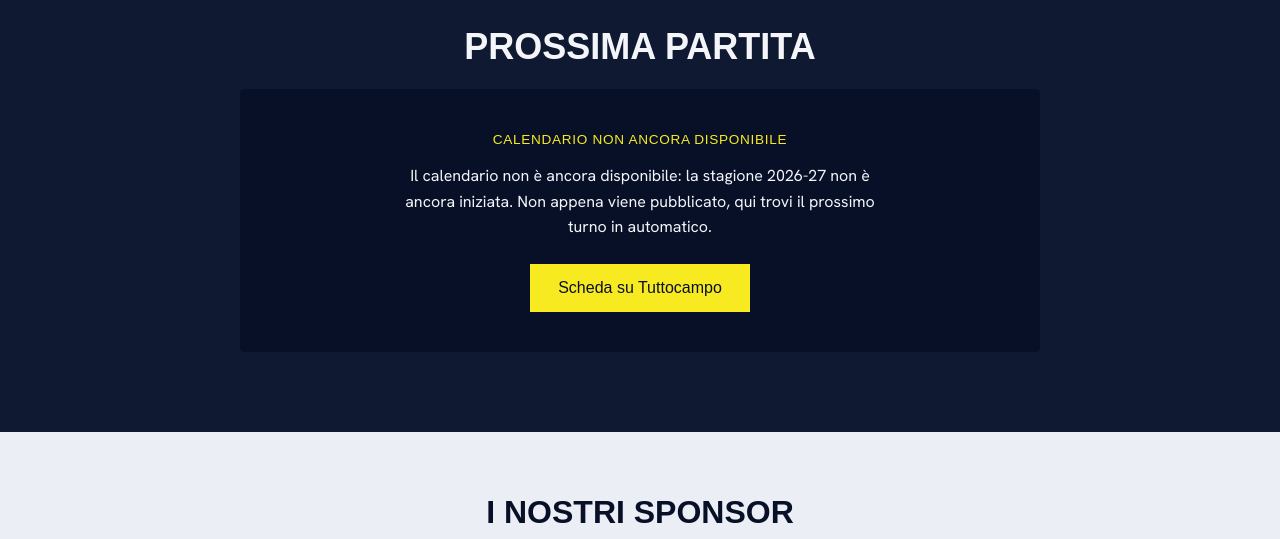
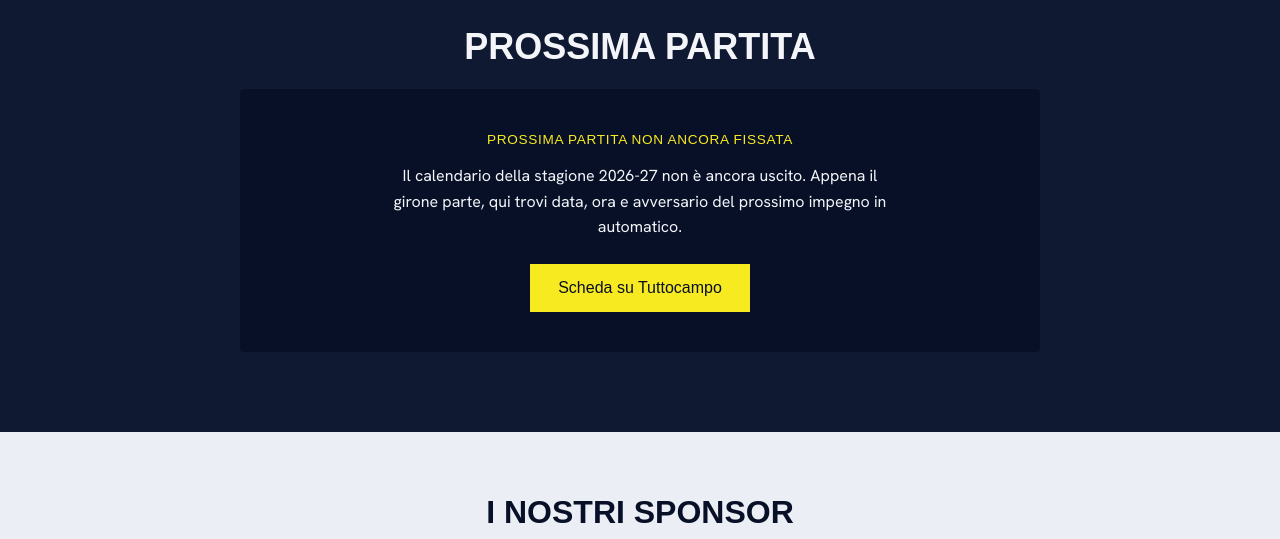
Before and after one commit to tanocalandi96-ciccio/asdcittadigalati, an Astro site: page / in a window 1280 px wide. Shown: the part 2720-3259 px from the top of the page. Built offline with nearby package versions, Linux system fonts and the light colour scheme; Astro itself is replaced by a stand-in of ours; animation ran at ten frames a second; a web font is replaced by a local one.

Commit message:
fix: allinea i tipi di widget a quelli che Tuttocampo offre davvero
Verificati uno per uno sul WidgetV2: esistono Classifica, Risultati,
Marcatori, Partita, ProssimaPartita. Il tipo Calendario risponde 404, quindi
il box in home usava un tipo che non sarebbe mai stato riempito.

- home: la prossima partita usa il tipo prossimaPartita
- documentato in tuttocampo.ts il formato URL, i tipi reali e come si ottiene
  il GUID del girone (generatore su /WidgetApi, serve login gratuito)

Co-Authored-By: Claude Opus 5 <noreply@anthropic.com>

```diff
--- a/src/components/NextMatch.astro
+++ b/src/components/NextMatch.astro
@@ -4,7 +4,7 @@ import TuttocampoWidget from "./TuttocampoWidget.astro";
 <section class="next-match" aria-labelledby="next-match-title">
   <div class="inner">
     <h2 id="next-match-title" class="font-display">Prossima partita</h2>
-    <TuttocampoWidget type="calendario" title="Calendario prossima partita - widget Tuttocampo" />
+    <TuttocampoWidget type="prossimaPartita" title="Prossima partita - widget Tuttocampo" />
   </div>
 </section>
 <style>
--- a/src/components/TuttocampoWidget.astro
+++ b/src/components/TuttocampoWidget.astro
@@ -1,7 +1,7 @@
 ---
 import { WIDGET_URLS, TEAM_PAGE } from "../lib/tuttocampo";
 
-type WidgetType = "classifica" | "risultati" | "calendario";
+type WidgetType = "classifica" | "risultati" | "calendario" | "prossimaPartita";
 interface Props {
   type: WidgetType;
   title: string;
@@ -24,17 +24,24 @@ const FALLBACK_COPY: Record<WidgetType, { kicker: string; testo: string }> = {
   calendario: {
     kicker: "Calendario non ancora disponibile",
     testo:
-      "Il calendario non è ancora disponibile: la stagione 2026-27 non è ancora iniziata. Non appena viene pubblicato, qui trovi il prossimo turno in automatico.",
+      "Il calendario non è ancora disponibile: la stagione 2026-27 non è ancora iniziata. Non appena viene pubblicato, qui trovi tutte le giornate del girone.",
+  },
+  prossimaPartita: {
+    kicker: "Prossima partita non ancora fissata",
+    testo:
+      "Il calendario della stagione 2026-27 non è ancora uscito. Appena il girone parte, qui trovi data, ora e avversario del prossimo impegno in automatico.",
   },
 };
 const { kicker, testo } = FALLBACK_COPY[type];
 
 // Altezza minima diversa per tipo: la classifica di un girone ha molte righe,
-// risultati/calendario ne hanno meno. Evita tre box identici quando i widget saranno attivi.
+// risultati/calendario ne hanno meno, il box della prossima partita e' compatto.
+// Evita box identici quando i widget saranno attivi.
 const MIN_HEIGHT: Record<WidgetType, string> = {
   classifica: "520px",
   risultati: "420px",
   calendario: "400px",
+  prossimaPartita: "350px",
 };
 
 const boxId = `widget-box-${type}`;
--- a/src/lib/tuttocampo.ts
+++ b/src/lib/tuttocampo.ts
@@ -1,8 +1,19 @@
 export const TEAM_ID = "916584";
 export const TEAM_PAGE = "https://www.tuttocampo.it/Sicilia/PrimaCategoria/GironeD/Squadra/CittaDiGalati/916584/Scheda";
-// NOTA: il girone (Prima Categoria Girone D Sicilia) e' gia' noto, ma la
-// stagione 2026-27 non e' ancora iniziata. Gli URL widget si generano
-// dall'account Tuttocampo (vedi docs/HANDOFF.md, sezione 2.3) e vanno
-// incollati qui non appena disponibili. Finche' restano vuoti, i componenti
-// mostrano il fallback.
-export const WIDGET_URLS: Partial<Record<"classifica" | "risultati" | "calendario", string>> = {};
+
+// I widget Tuttocampo sono gratuiti per i siti delle societa' sportive e non
+// sono legati al dominio: l'URL ha forma
+//   https://www.tuttocampo.it/WidgetV2/<Tipo>/<GUID-del-girone>
+// I tipi che esistono davvero (verificati uno per uno il 27/07/2026) sono:
+//   Classifica, Risultati, Marcatori, Partita, ProssimaPartita.
+// NON esiste un tipo "Calendario": quell'URL risponde 404. La sezione
+// Calendario di /stagione va quindi risolta in altro modo quando la FIGC
+// pubblichera' il calendario 2026-27 (vedi docs/HANDOFF.md, sezione 2.3).
+//
+// Il GUID del girone non e' pubblicato sulle pagine pubbliche: si ottiene dal
+// generatore su https://www.tuttocampo.it/WidgetApi dopo il login con un
+// account Tuttocampo gratuito, scegliendo Sicilia / Prima Categoria / Girone D.
+// Finche' le chiavi restano vuote, i componenti mostrano il fallback.
+export const WIDGET_URLS: Partial<
+  Record<"classifica" | "risultati" | "calendario" | "prossimaPartita", string>
+> = {};
```
